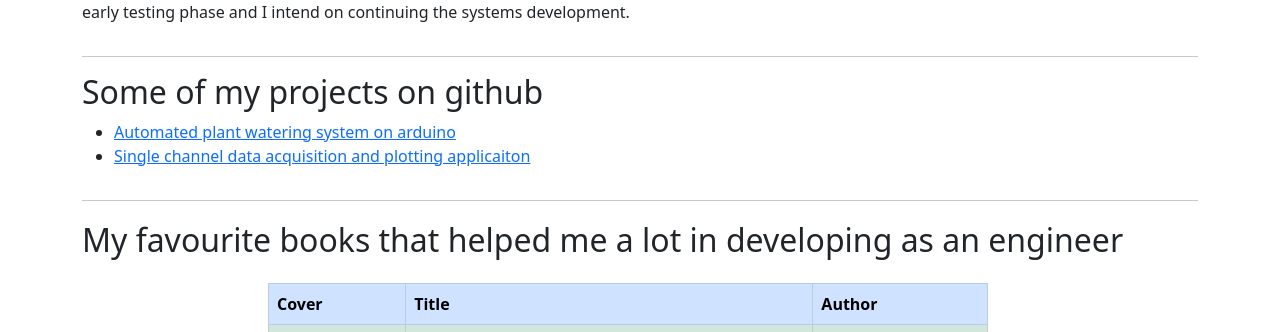
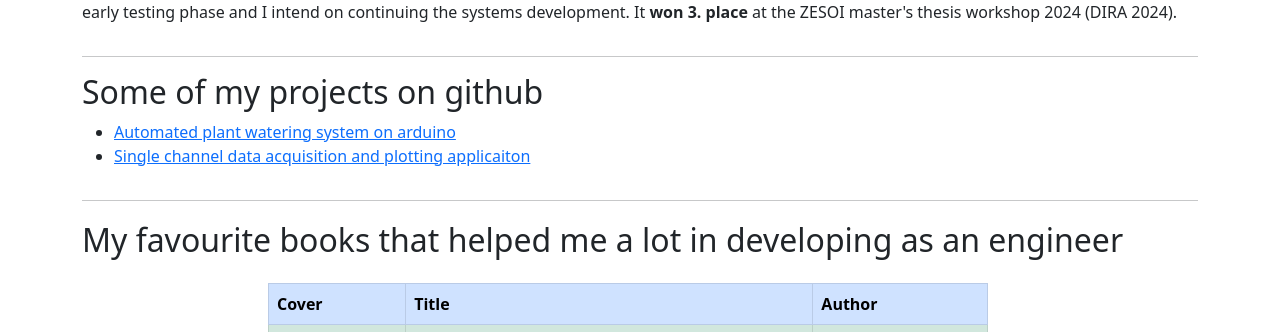
Before and after one commit to GasparDoncevic/GasparDoncevic.github.io, a plain HTML site: page index.html in a window 1280 px wide. Shown: the part 768-1100 px from the top of the page. Drawn offline with nearby package versions, Linux system fonts and the light colour scheme.

Commit message:
changes to text

```diff
--- a/index.html
+++ b/index.html
@@ -58,9 +58,9 @@
                 I really enjoy researching uncommon solutions to problems regarding hardware limitations, pushing the limits of hardware.
                 For me, working on experimental systems and squeezing out the most out of a system is a very satifying process.
                 <strong>I create firmware for microcontrolers, design electronics circuits and their PCBs.</strong>
-                <br/> My  masters thesis, titled <a href="https://github.com/GasparDoncevic/HDsEMG-for-ESP32S3"> <i>Designing a new generation system for High Density surface Electromyography</i></a>,
+                <br/> My  master's thesis, titled <a href="https://github.com/GasparDoncevic/HDsEMG-for-ESP32S3"> <i>Designing a new generation system for High Density surface Electromyography</i></a>,
                 is a wireless system for detailed measurement of muscle activity with a large electorode array. The modular system was designed to adapt to different sizes of electrode grids.
-                It's currently in the early testing phase and I intend on continuing the systems development.
+                It's currently in the early testing phase and I intend on continuing the systems development. It <strong>won 3. place</strong> at the ZESOI master's thesis workshop 2024 (DIRA 2024).
                 </p>
             </div>
 
```
